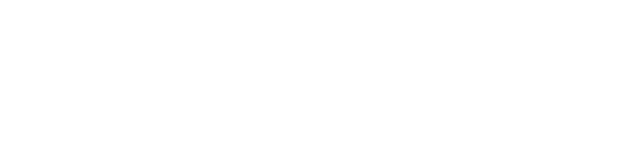
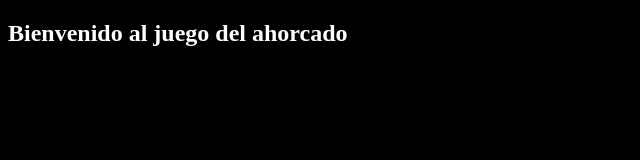
Before and after one commit to jacabla/juego_del_ahorcado, a plain HTML site: page Challenge_juego_ahorcado/index.html in a window 1280 px wide. Shown: the whole page, without its empty margins (0-640 px from the left). Drawn offline with Linux system fonts and the light colour scheme.

Commit message:
juego ahorcado

```diff
--- a/Challenge_juego_ahorcado/index.html
+++ b/Challenge_juego_ahorcado/index.html
@@ -5,8 +5,12 @@
     <meta http-equiv="X-UA-Compatible" content="IE=edge">
     <meta name="viewport" content="width=device-width, initial-scale=1.0">
     <title>Juego de ahorcado</title>
+    <link rel="stylesheet" href="/Challenge_juego_ahorcado/styles.css">
 </head>
 <body>
+    <h2>Bienvenido al juego del ahorcado</h2>
 
+
+    <script src="/Challenge_juego_ahorcado/script.js"></script>
 </body>
 </html>
--- a/Challenge_juego_ahorcado/styles.css
+++ b/Challenge_juego_ahorcado/styles.css
@@ -0,0 +1,7 @@
+body{
+    background-color: black;
+}
+
+h2{
+    color: white;
+}
```
